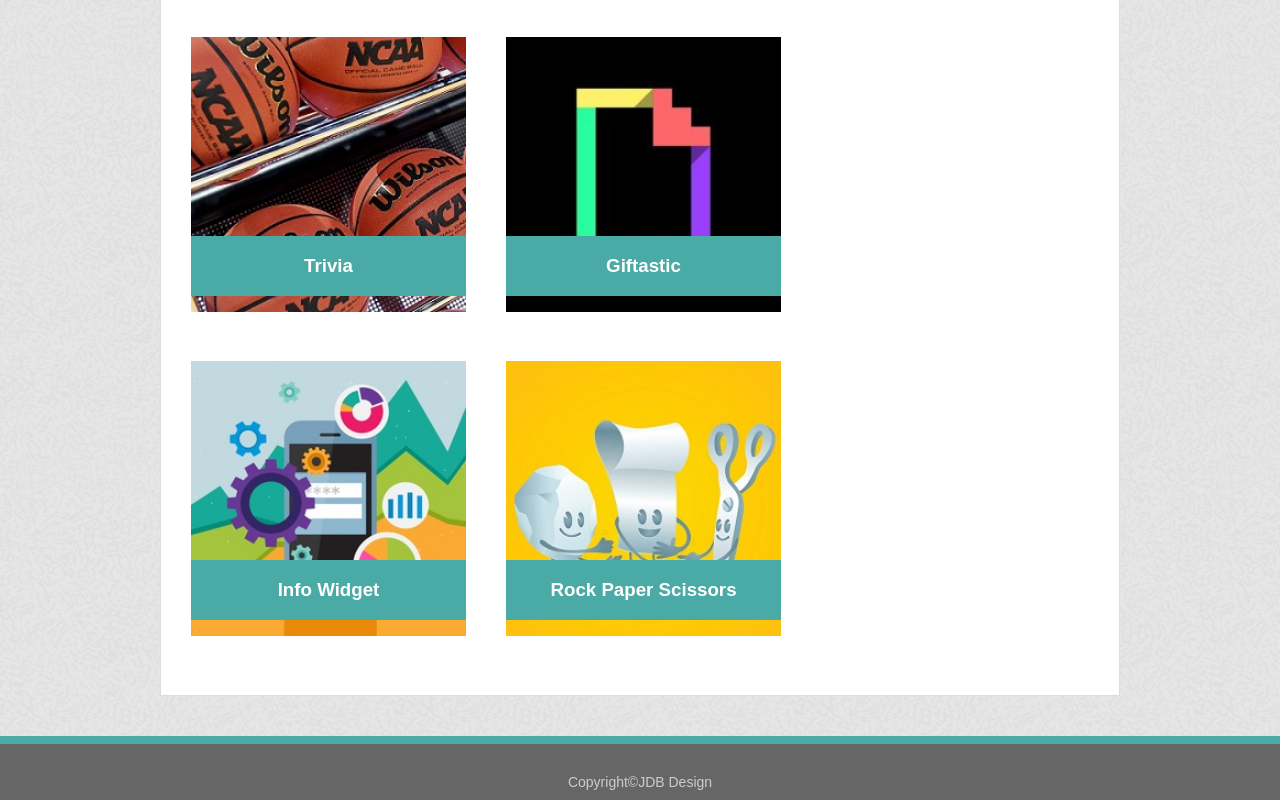
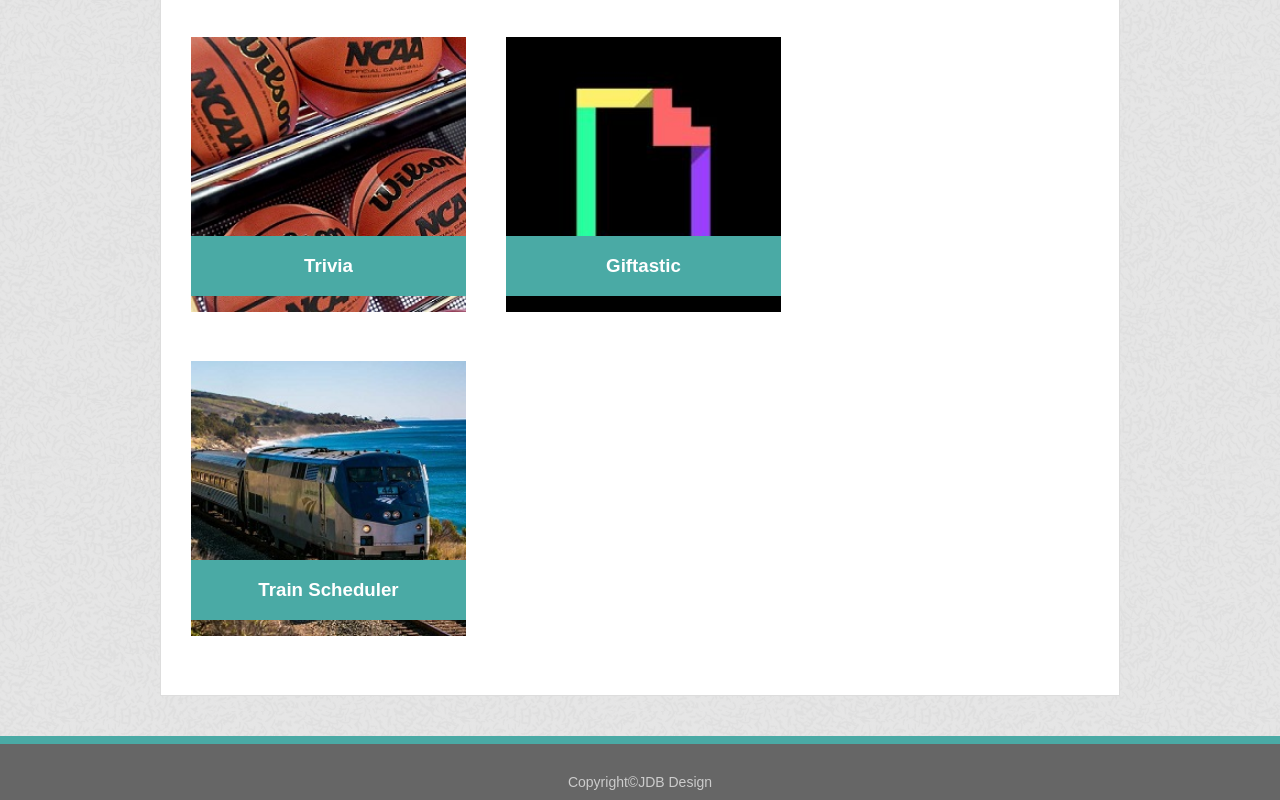
Before and after one commit to bradleyjd19/Responsive-Portfolio, a plain HTML site: page portfolio.html in a window 1280 px wide. Shown: the part 536-1336 px from the top of the page. Drawn offline with Linux system fonts and the light colour scheme.

Commit message:
added image/link for train project

```diff
--- a/portfolio.html
+++ b/portfolio.html
@@ -50,13 +50,8 @@
         </div>
 
         <div class="projects">
-          <a href="#"><img src="./Assets/Images/widget.jpg" alt="Info Widget"></a>
-          <h3>Info Widget</h3>
-        </div>
-
-        <div class="projects">
-          <a href="#"><img src="./Assets/Images/rock.jpg" alt="Rock Paper Scissors"></a>
-          <h3>Rock Paper Scissors</h3>
+          <a href="https://bradleyjd19.github.io/Train-Scheduler/"><img src="./Assets/Images/train.jpg" alt="Train Scheduler"></a>
+          <h3>Train Scheduler</h3>
         </div>
 
     </section>
```
Also changed, not shown: Assets/Images/train.jpg (added).
